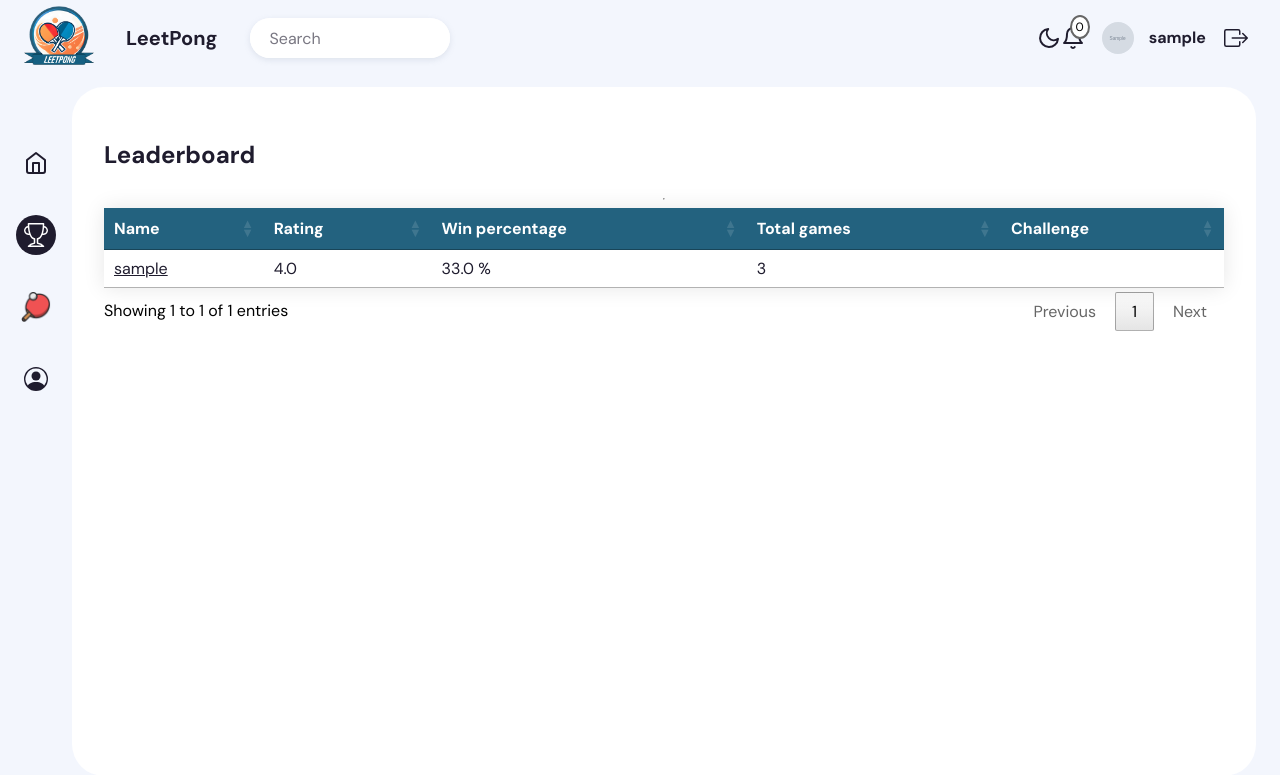
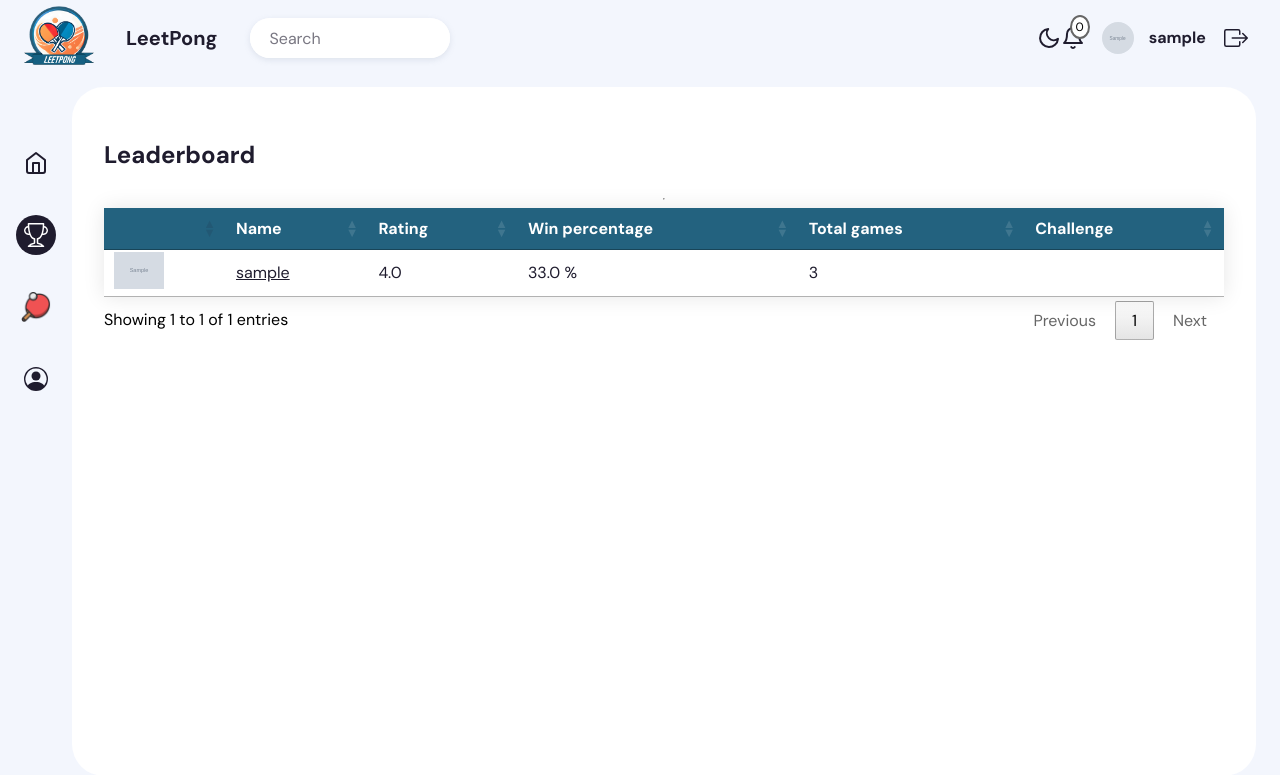
Before and after one commit to bramvanwersch/pingpong_bracket, a Django app: page /leaderboard/ in a window 1280 px wide. Shown: the top 775 px of the page. Run offline with Django 4.2, Linux system fonts and the light colour scheme; a user stored in the database is signed in; tables that the repository leaves empty hold one stand-in row (values such as "Sample post"); grey boxes marked "Sample" are stand-in pictures; some libraries are stand-ins or nearby versions.

Commit message:
added profile pocture to leaderboard and removed setting it from somewhere else

```diff
--- a/leaderboard/templates/leaderboard.html
+++ b/leaderboard/templates/leaderboard.html
@@ -1,5 +1,9 @@
 {% extends 'app.html' %}
+{% load static %}
 
+{% block css %}
+    <link rel="stylesheet" href="{% static "css/profile_picture.css" %}">
+{% endblock %}
 {% block app %}
     <h2 style="color: var(--main-color)">
         Leaderboard
@@ -8,6 +12,7 @@
     <table id="leaderboard_table">
         <thead>
         <tr>
+            <th></th>
             <th style="color: white;">
                 Name
             </th>
@@ -28,6 +33,9 @@
         <tbody>
         {% for player in players %}
             <tr>
+                <td style="padding-bottom: 2px; padding-top: 2px">
+                    <img src="{{ player.image_url }}" id="output" width="50"/>
+                </td>
                 <td>
                     <a style="color: var(--main-color)" href="/leaderboard/{{ player.name }}/">{{ player.name }}</a>
                 </td>
--- a/leaderboard/templates/leaderboard_personal.html
+++ b/leaderboard/templates/leaderboard_personal.html
@@ -32,6 +32,7 @@
         <div style="flex: 10%;">
             <div style="display: flex; flex-direction: column; align-items: center; justify-content: center; height: 100%">
                 <div class="profile-pic" style="justify-content: center">
+                    {% if user.username == profile.name %}
                         <label class="-label" for="file">
                             <svg xmlns="http://www.w3.org/2000/svg" width="24" height="24" fill="currentColor"
                                  class="bi bi-camera"
@@ -45,6 +46,7 @@
                             {% csrf_token %} {{ form.as_p }}
                             <input id="file" type="file" onchange="loadFile(event)"/>
                         </form>
+                    {% endif %}
                     <img src="{{ profile.image_url }}" id="output" width="100"/>
                 </div>
             </div>
```
Lines whose indentation alone changed are shown as unchanged.
